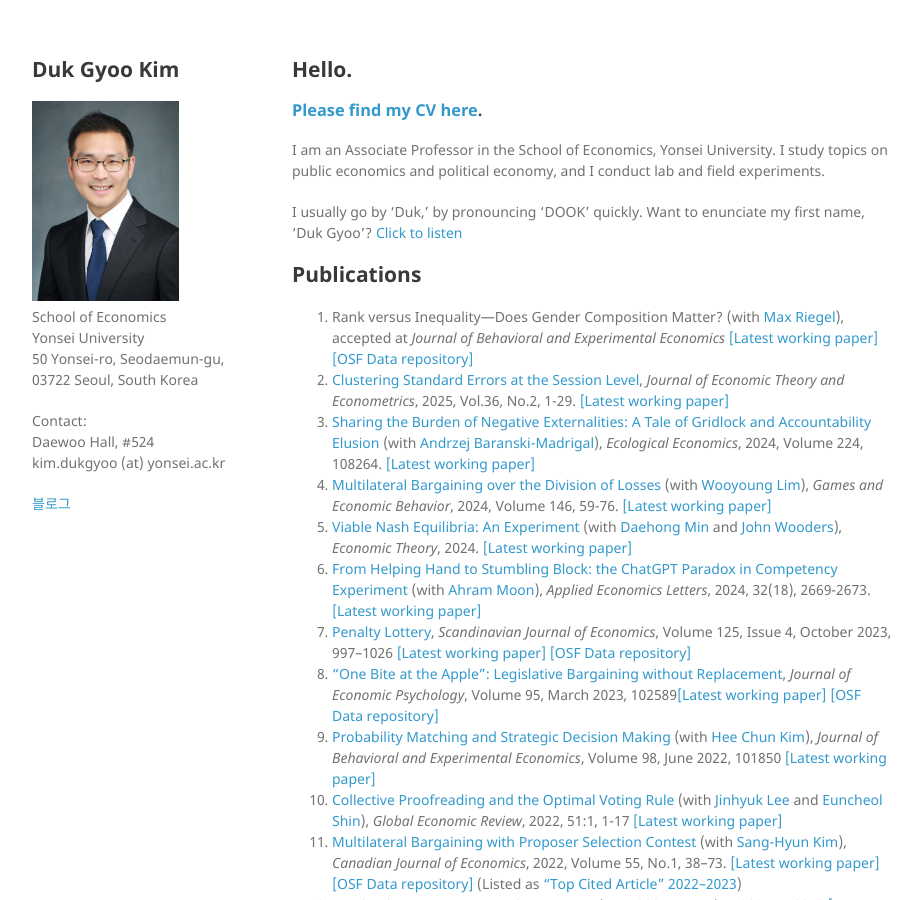
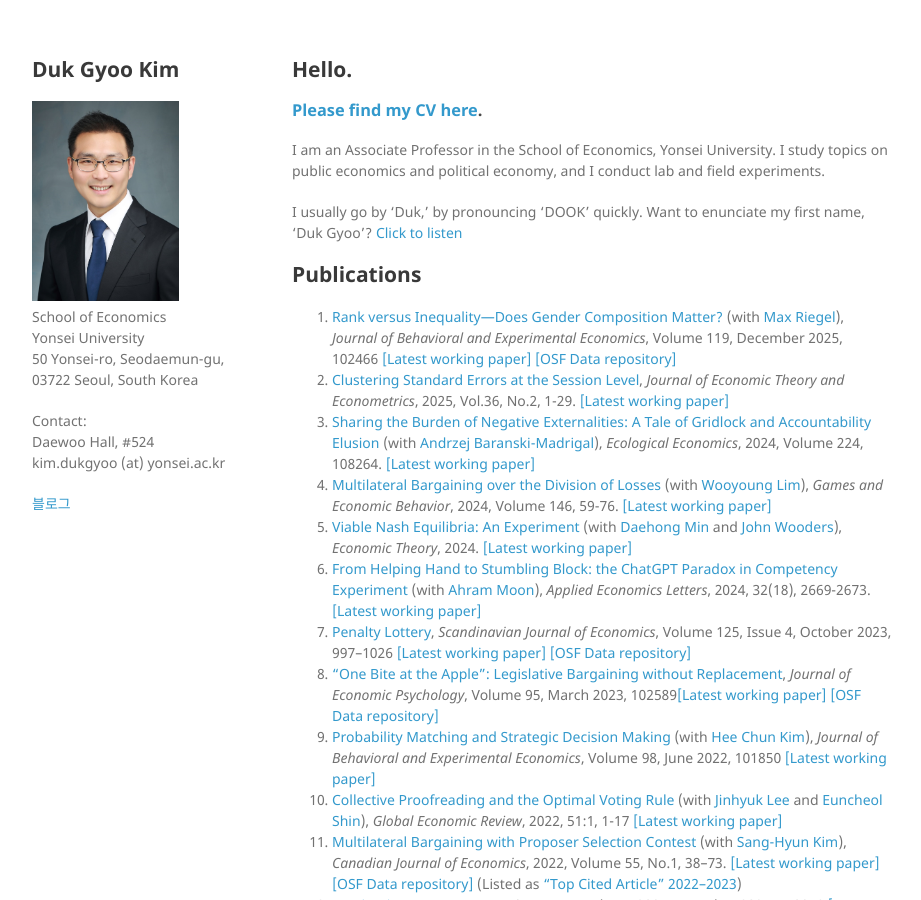
Before and after one commit to kimdukgyoo/kimdukgyoo.github.io, a Jekyll site: the page built from index.md, in a window 1280 px wide and 900 px high. Shown: the whole window, without its empty margins (178-1099 px from the left). Built offline with Jekyll 4.4.1, drawn with Linux system fonts in a browser that asks for light colours; our own code applies the rules of GitHub Pages for plain Markdown files.

Commit message:
Update index.md

```diff
--- a/index.md
+++ b/index.md
@@ -17,7 +17,7 @@ I usually go by 'Duk,' by pronouncing 'DOOK' quickly. Want to enunciate my first
 -->
 
 ## Publications
-1. Rank versus Inequality---Does Gender Composition Matter? (with <a href="https://max-riegel.netlify.app/" target="_blank">Max Riegel</a>), accepted at _Journal of Behavioral and Experimental Economics_ <a href="https://kimdukgyoo.github.io/PDFfiles/RankVsInequality.pdf" target="_blank">[Latest working paper]</a> <a href="https://osf.io/p59af" target="_blank">[OSF Data repository]</a>
+1. <a href="https://doi.org/10.1016/j.socec.2025.102466" target="_blank">Rank versus Inequality---Does Gender Composition Matter?</a> (with <a href="https://max-riegel.netlify.app/" target="_blank">Max Riegel</a>), _Journal of Behavioral and Experimental Economics_, Volume 119, December 2025, 102466 <a href="https://kimdukgyoo.github.io/PDFfiles/RankVsInequality.pdf" target="_blank">[Latest working paper]</a> <a href="https://osf.io/p59af" target="_blank">[OSF Data repository]</a>
 1. <a href="https://doi.org/10.22812/jetem.2025.36.2.001" target="_blank">Clustering Standard Errors at the Session Level</a>, _Journal of Economic Theory and Econometrics_, 2025, Vol.36, No.2, 1-29. <a href="https://kimdukgyoo.github.io/PDFfiles/ClusteringSEsession.pdf" target="_blank">[Latest working paper]</a>
 1. <a href="https://doi.org/10.1016/j.ecolecon.2024.108264" target="_blank">Sharing the Burden of Negative Externalities: A Tale of Gridlock and Accountability Elusion</a> (with <a href="http://www.abarmad.com/" target="_blank">Andrzej Baranski-Madrigal</a>), _Ecological Economics_, 2024, Volume 224, 108264. <a href="https://kimdukgyoo.github.io/PDFfiles/SharingNegative.pdf" target="_blank">[Latest working paper]</a>
 1. <a href="https://authors.elsevier.com/sd/article/S0899-8256(24)00062-9" target="_blank">Multilateral Bargaining over the Division of Losses</a> (with <a href="http://wooyoung.people.ust.hk/" target="_blank">Wooyoung Lim</a>), _Games and Economic Behavior_, 2024, Volume 146, 59-76. <a href="https://kimdukgyoo.github.io/PDFfiles/MBL.pdf" target="_blank">[Latest working paper]</a>
```
